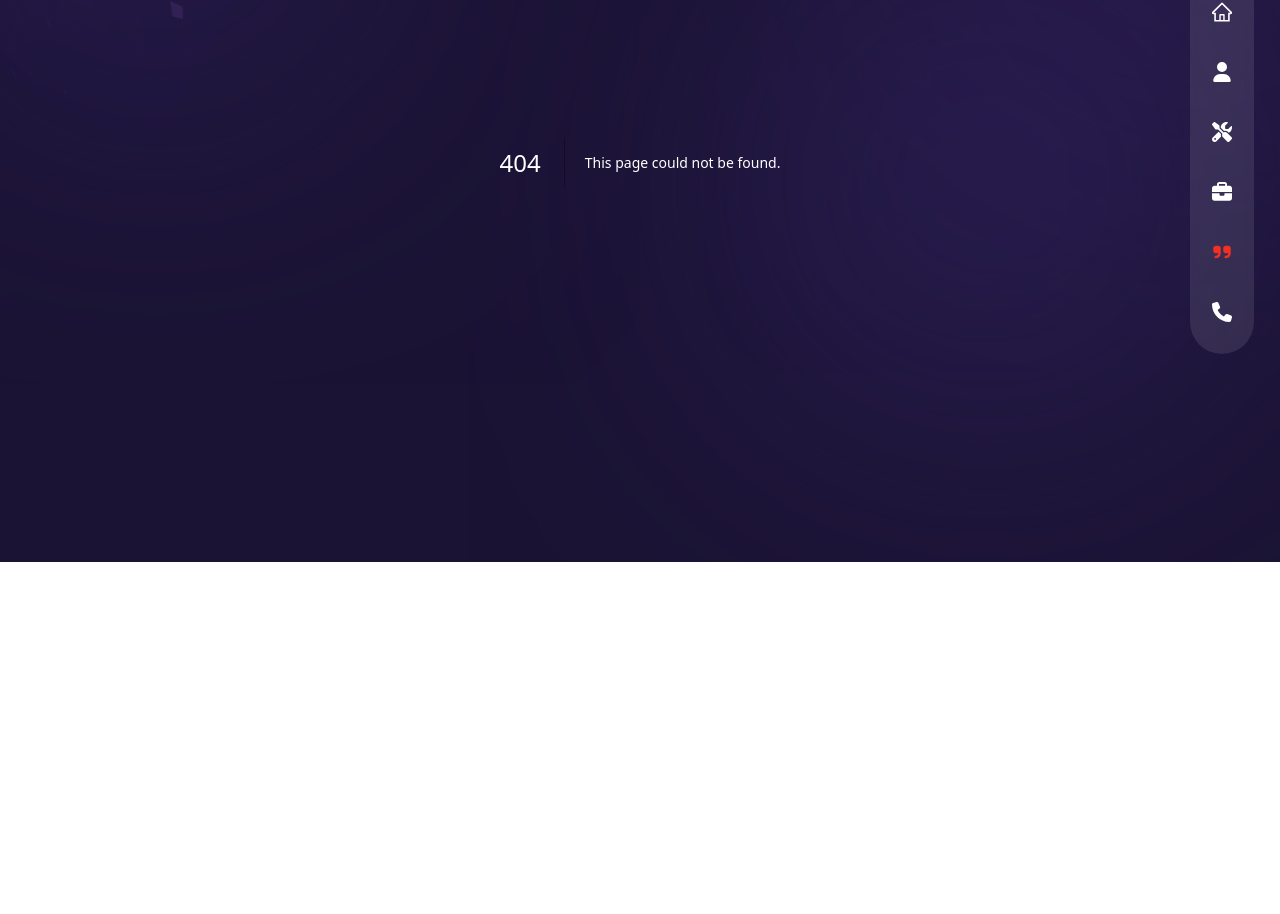
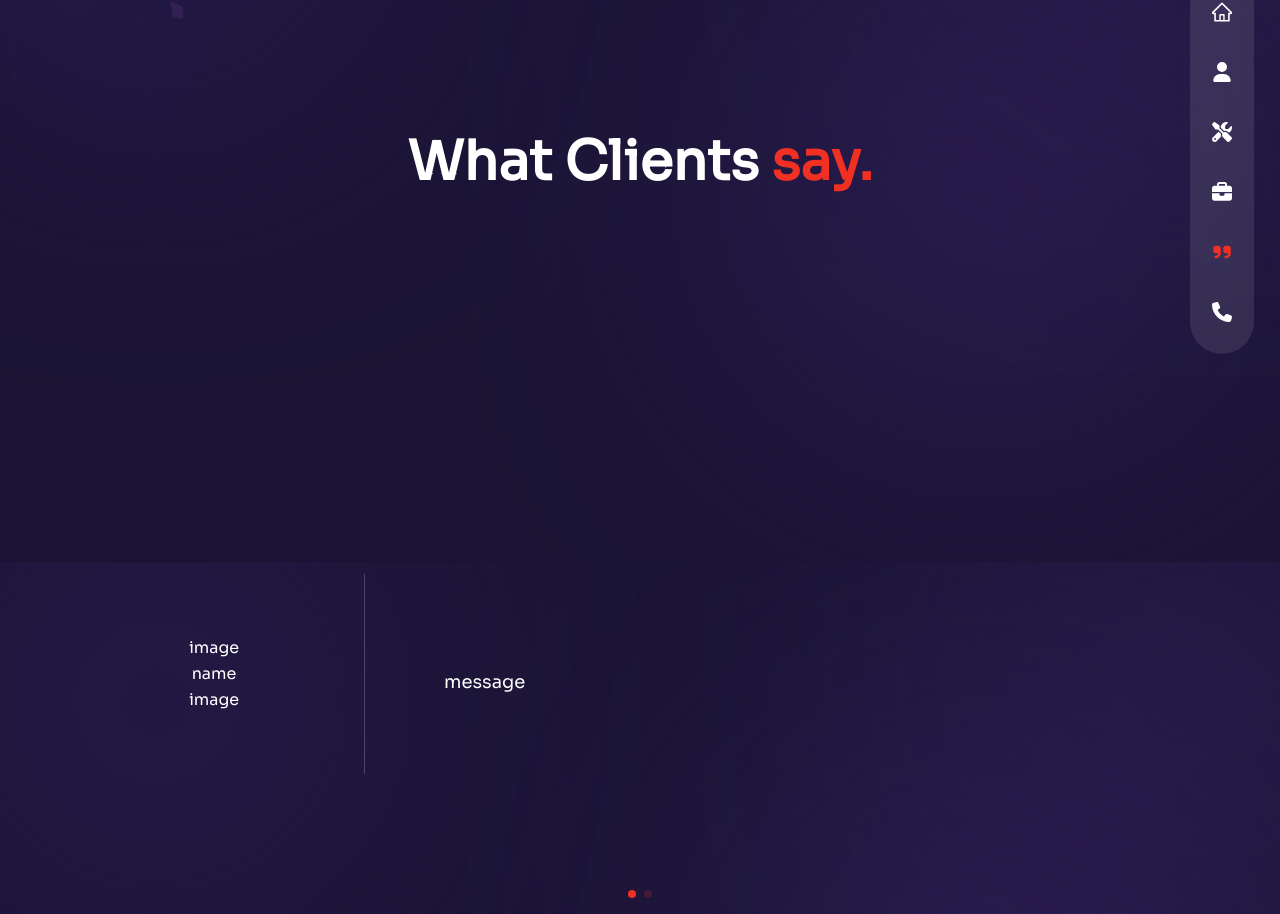
Before and after one commit to shahroozdev/portfolio, a Next.js app: page /testimonials in a window 1280 px wide. Before the commit this address had no page. Shown: the part 238-1152 px from the top of the page. Before the commit the page ends 800 px from the top, so only its background shows below. Built offline with nearby package versions, Linux system fonts and the light colour scheme.

Commit message:
some update

```diff
--- /dev/null
+++ b/src/app/testimonials/page.tsx
@@ -0,0 +1,17 @@
+"use client";
+import TestimonialSlider from "@/components/molecules/testimonialSlider/TestimonialSlider";
+
+const Testimonials = () => {
+  return (
+    <div className="h-full bf-primary/30 py-32 text-center">
+        <div className=" container mx-auto h-full flex flex-col justify-center">
+        <h2 className="h2 mb-8 xl:mb-0">
+            What Clients <span className="text-accent">say.</span>
+        </h2>
+        </div>
+      <TestimonialSlider/>
+    </div>
+  );
+};
+
+export default Testimonials
--- /dev/null
+++ b/src/components/molecules/testimonialSlider/TestimonialSlider.tsx
@@ -0,0 +1,51 @@
+"use client";
+import React, { ReactNode } from "react";
+
+import "swiper/css";
+import "swiper/css/free-mode";
+import "swiper/css/pagination";
+
+// import {Swiper} from 'swiper';
+import { Swiper, SwiperSlide } from "swiper/react";
+import { Pagination } from "swiper/modules";
+import { workImages } from "@/constant/constant";
+
+import Image from "next/image";
+import Icon from "@/components/icons/Icon";
+
+const TestimonialSlider = () => {
+    return (
+        <>
+          <Swiper
+            spaceBetween={10}
+            modules={[Pagination]}
+            pagination={{ clickable: true }}
+            freeMode={true}
+            className="h-[280px] sm:h-[480px]"
+          >
+              {workImages?.map((item: { imgs: string[] }, idx: number) => {
+                  return(
+                  <SwiperSlide key={idx}>
+                    <div className="flex flex-col items-center md:flex-row gag-x-8 h-full px-16">
+                   <div className="w-full max-w-[300px] flex flex-col xl:justify-center items-center relative mx-auto xl:mx-0">
+                    <div className="flex flex-col justify-center text-center">
+
+                        <div>image</div>
+                        <div>name</div>
+                        <div>image</div>
+                    </div>
+                    </div>
+                    <div className="flex-1 flex flex-col justify-center before:w-[1px] xl:before:bg-white/20 xl:before:absolute xl:before:left-0 xl:before:h-[200px] relative xl:pl-20">
+                        <div className="mb-4">
+                            <Icon name="" className="text-4xl xl:text-6xl text-white/20 mx-auto md:mx-0"/>
+                        </div>
+                        <div className="xl:text-lg text-center md:text-left">message</div>
+                    </div>
+                   </div>
+                  </SwiperSlide>)})}
+          </Swiper>
+        </>
+      );
+    };
+
+export default TestimonialSlider
```
